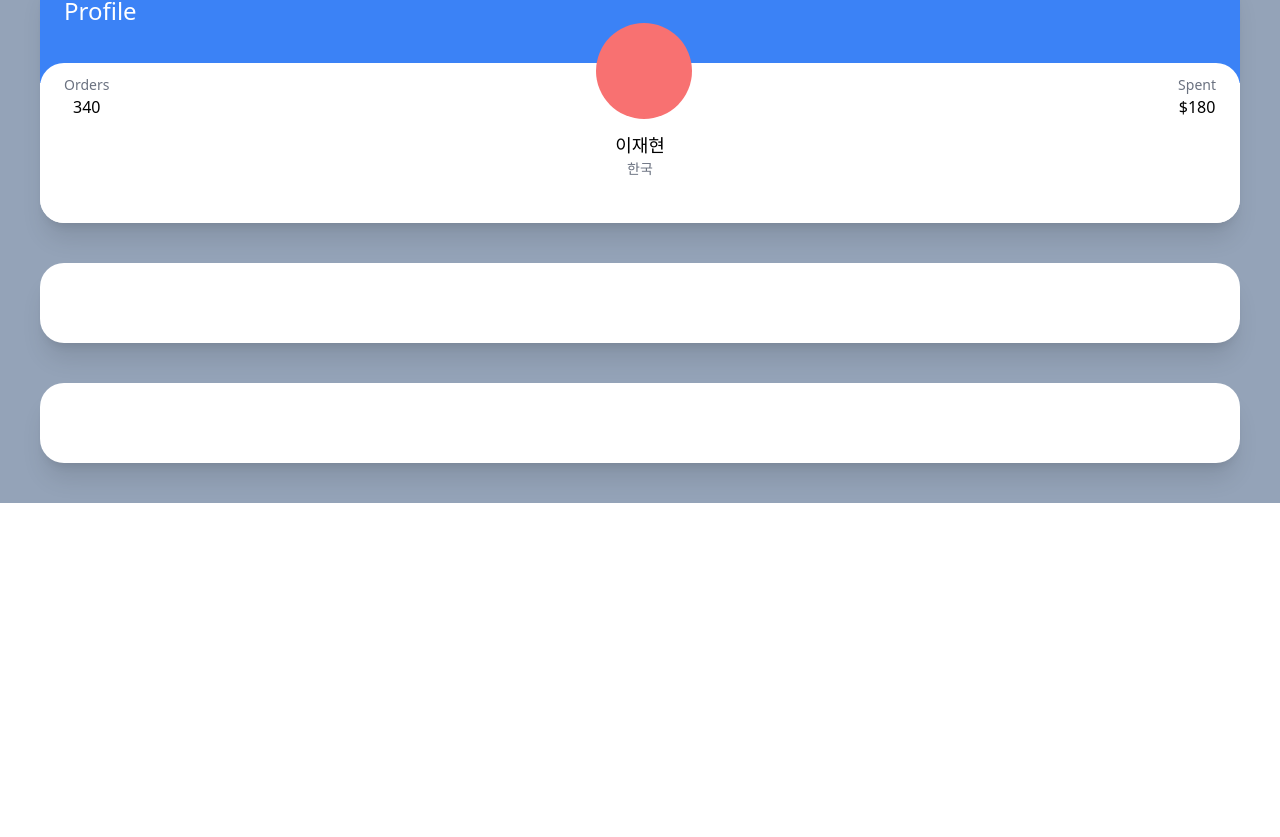
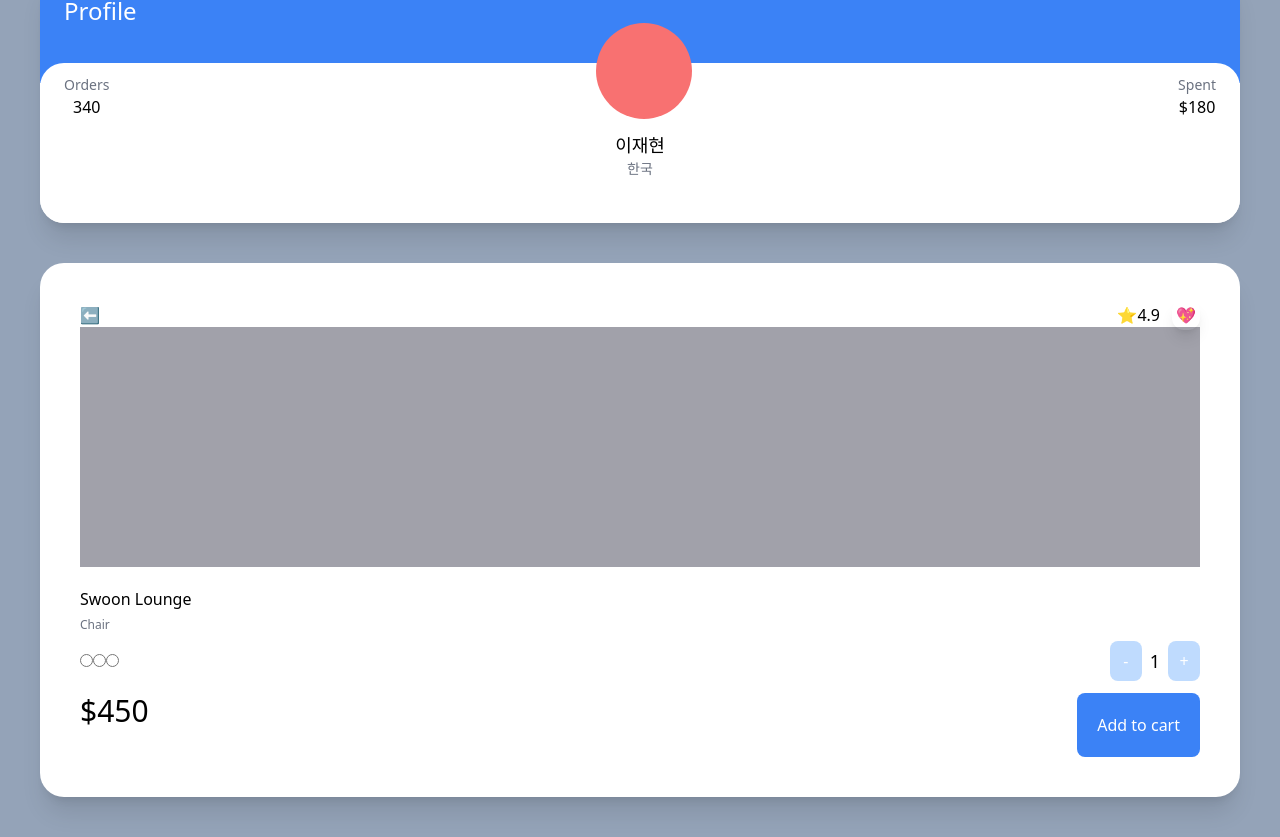
Before and after one commit to JaeHyunLee123/carrot-market-clone-page-router, a Next.js app: page / in a window 1280 px wide. Shown: the part 351-1188 px from the top of the page. Before the commit the page ends 854 px from the top, so only its background shows below. Built offline with nearby package versions, Linux system fonts and the light colour scheme.

Commit message:
#4.3 Test Drive part three

```diff
--- a/pages/index.tsx
+++ b/pages/index.tsx
@@ -2,7 +2,7 @@ import type { NextPage } from "next";
 
 const Home: NextPage = () => {
   return (
-    <div className="bg-slate-400 px-10 py-10 grid gap-10">
+    <div className="bg-slate-400 px-10 py-10 grid gap-10 min-h-screen">
       <div className="bg-white p-5 rounded-3xl shadow-xl">
         <span className="font-semibold text-3xl">Select Item</span>
         <div className="flex justify-between my-1">
@@ -45,8 +45,44 @@ const Home: NextPage = () => {
         </div>
       </div>
 
-      <div className="bg-white p-10 rounded-3xl shadow-xl"></div>
-      <div className="bg-white p-10 rounded-3xl shadow-xl"></div>
+      <div className="bg-white p-10 rounded-3xl shadow-xl">
+        <div className="flex justify-between">
+          <span>⬅️</span>
+          <div className="space-x-3">
+            <span>⭐️4.9</span>
+            <span className="shadow-lg p-1 rounded-xl">💖</span>
+          </div>
+        </div>
+        <div className="bg-zinc-400 h-60 mb-5" />
+        <div>
+          <div className="flex flex-col">
+            <span className="font-medium mb-1.5">Swoon Lounge</span>
+            <span className="text-xs text-gray-500">Chair</span>
+          </div>
+          <div className="mt-2 flex justify-between items-center">
+            <div>
+              <input type="radio" />
+              <input type="radio" />
+              <input type="radio" />
+            </div>
+            <div className="flex justify-center items-center space-x-2">
+              <button className="bg-blue-200  text-white rounded-lg p-2 w-8 aspect-square ">
+                -
+              </button>
+              <span className="text-lg">1</span>
+              <button className="bg-blue-200  text-white rounded-lg p-2  w-8 aspect-square ">
+                +
+              </button>
+            </div>
+          </div>
+        </div>
+        <div className="flex justify-between mt-3">
+          <span className="text-3xl">$450</span>
+          <button className="bg-blue-500 text-white rounded-lg p-5">
+            Add to cart
+          </button>
+        </div>
+      </div>
     </div>
   );
 };
```
